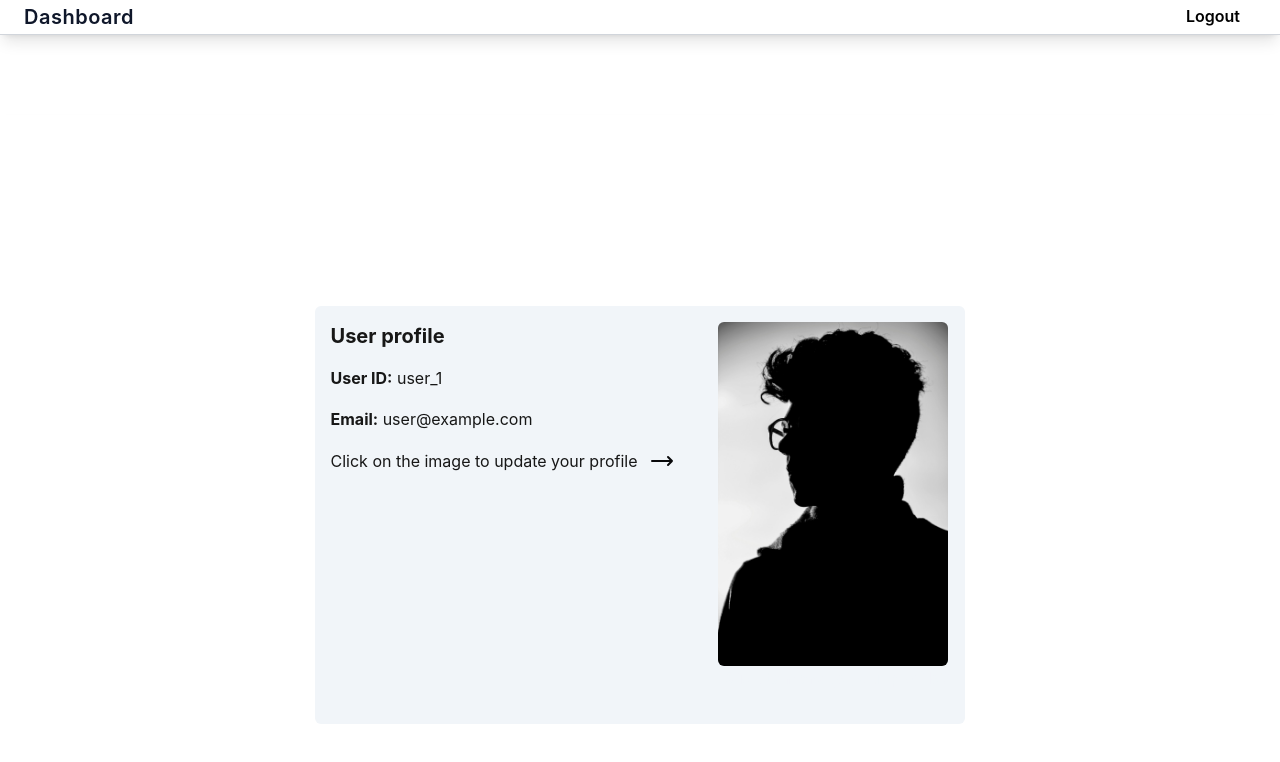
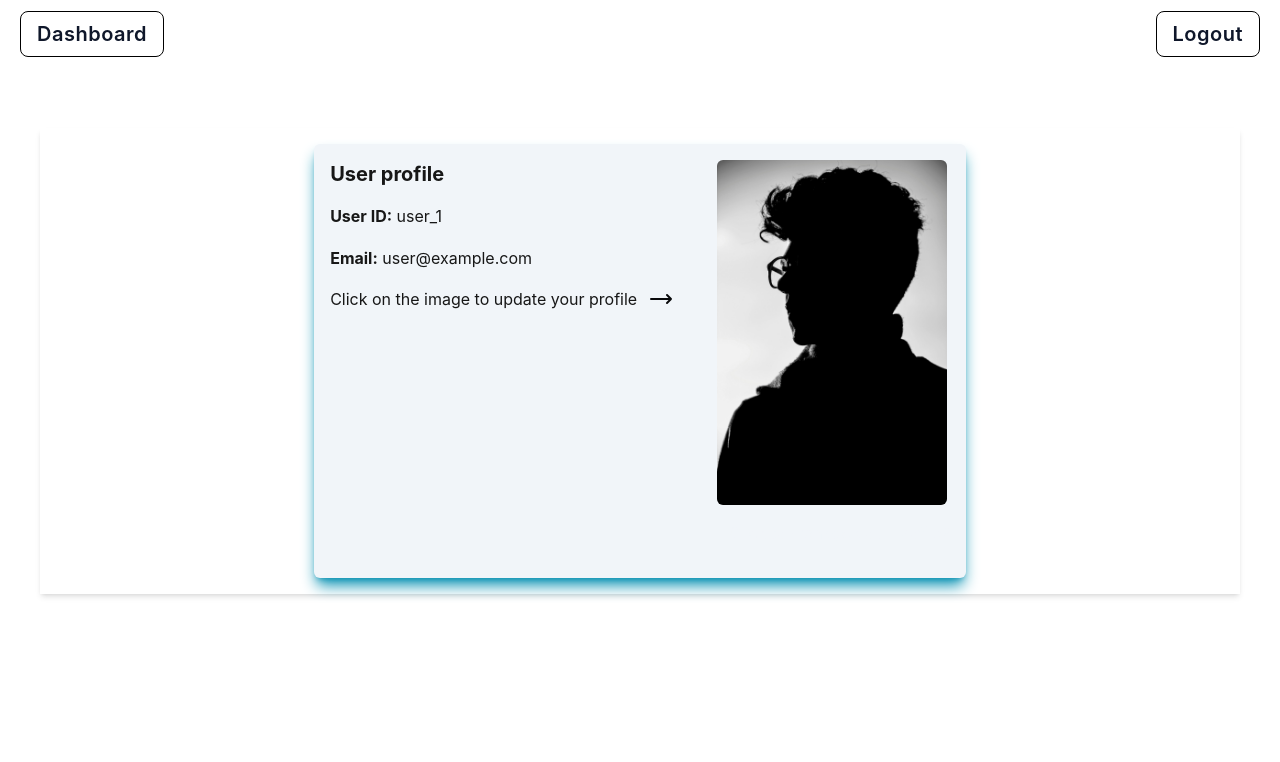
Before and after one commit to tony2tones/tony-gk-assessment, a Next.js app: page /dashboard in a window 1280 px wide. Shown: the top 762 px of the page. Built offline with nearby package versions, Linux system fonts and the light colour scheme; no server answers; sample sign-in values are in the browser's storage.

Commit message:
big styles update and did some touch ups

```diff
--- a/app/components/dashboard.tsx
+++ b/app/components/dashboard.tsx
@@ -22,8 +22,8 @@ const Dashboard = () => {
 
   return (
 
-    <div className="min-h-screen flex flex-col items-center justify-center bg-white shadow-md">
-      <div className='bg-slate-100 p-4 rounded-md'>
+    <div className="container mt-9 flex flex-col items-center justify-center bg-white shadow-md">
+      <div className='bg-slate-100 p-4 rounded-md shadow-cyan-600 shadow-lg'>
         <ProfileWidget uid={user.uid} email={user.email} />
       </div>
     </div>
--- a/app/components/navbar.tsx
+++ b/app/components/navbar.tsx
@@ -11,6 +11,10 @@ export default function NavBar() {
   const [user, loading] = useAuthState(auth);
   const [hydrated, setHydrated] = useState(false);
 
+  function navToDashboard() {
+    router.push('/dashboard');
+  }
+
   useEffect(() => {
     setHydrated(true);
     if (!user && !loading) {
@@ -21,16 +25,19 @@ export default function NavBar() {
   if (!hydrated) return null; // Prevents SSR from rendering inconsistent UI
 
   return (
-    <nav className="w-full bg-white text-black shadow-md hover:shadow-lg transition h-14 flex items-center px-6 border-b border-gray-300">
+    <nav className="w-full bg-white text-black transition h-12 flex items-center px-5 pt-5 0">
       <div className="flex justify-between items-center w-full">
-        <Link href="/dashboard" className="text-xl font-semibold tracking-wide no-underline text-slate-900 hover:bg-gray-200 transition">
+      <button
+              onClick={() => navToDashboard()}
+              className="text-xl font-semibold tracking-wide  text-slate-900 hover:bg-slate-900 transition"
+            >
           Dashboard
-        </Link>
+        </button>
         {user && (
           <div className="flex items-center gap-8">
             <button
               onClick={() => signOut(auth)}
-              className="bg-white border border-black text-black hover:bg-gray-200 px-4 py-1 rounded-md transition"
+              className="text-xl font-semibold tracking-wide  text-slate-900 hover:bg-slate-900 transition"
             >
               Logout
             </button>
--- a/app/components/profile-widget.tsx
+++ b/app/components/profile-widget.tsx
@@ -3,11 +3,7 @@ import { useRouter } from 'next/navigation'
 import { ArrowIcon } from './icons/arrow-icon'
 import Image from 'next/image'
 import profileImage from '@/public/profile.jpg'
-type widgetDetails = {
-  uid:string,
-  email:string | null,
-
-}
+import { widgetDetails } from '../constants/widget-interface'
 
 const ProfileWidget = ({uid, email}:widgetDetails ) => {
   const router = useRouter();
@@ -17,9 +13,10 @@ const ProfileWidget = ({uid, email}:widgetDetails ) => {
   }
 
   return (
-    <div className='flex gap-11'>
+    <section className='flex gap-11'>
           <div>
             <h1 className="text-xl">User profile</h1>
+
             <p><strong>User ID:</strong> {uid}</p>
             <p><strong>Email:</strong> {email ? email : 'No email found'}</p>
             <div className='flex gap-3'>
@@ -30,9 +27,9 @@ const ProfileWidget = ({uid, email}:widgetDetails ) => {
           </div>
           <div className='flex flex-col hover:border-2 border-sky-700 hover:bg-blue-500 hover:text-slate-100 transition-all duration-300' onClick={goToProfile} >
             <Image className='rounded-md hover:cursor-pointer' src={profileImage} width={230} height={300} alt='Profile figure' />
-            <p className='font-bold pl-1 hover:cursor-pointer hover:bg-blue-500 text-slate-100'>Click to manage your profile?</p>
+            <p className='font-normal pt-4 pl-3 hover:cursor-pointer hover:bg-blue-500 text-slate-100'>Click to manage your profile?</p>
           </div>
-        </div>
+        </section>
   )
 }
 
--- /dev/null
+++ b/app/constants/user.tsx
@@ -0,0 +1,6 @@
+export type User = {
+  id: string;
+  fullName: string;
+  email: string;
+  bio: string;
+};
--- /dev/null
+++ b/app/constants/widget-interface.tsx
@@ -0,0 +1,4 @@
+export type widgetDetails = {
+  uid:string,
+  email:string | null,
+}
--- a/app/globals.css
+++ b/app/globals.css
@@ -130,21 +130,23 @@ button {
   padding: 0.5rem 1rem;
   border-radius: 8px;
   font-size: 1rem;
-  font-weight: 600;
-  color: #ffffff;
-  background-color: var(--secondary-color);
-  border: none;
+  font-weight: 400;
+  color: black;
+  background-color: #ffffff;
+  border: 1px solid black;
   transition: background 0.3s ease;
 }
 
 input {
   background-color: #ffffff;
+  border: 1px solid black;
   padding: 10px;
   border-radius: 5px;
 }
 
 button:hover {
   background-color: #1d4ed8;
+  color:white;
 }
 
 /* Container */
--- a/app/page.tsx
+++ b/app/page.tsx
@@ -1,13 +1,12 @@
 'use client'
 
 import { useAuthState } from 'react-firebase-hooks/auth'
-import { signOut } from "firebase/auth";
 import { auth } from './utils/firebaseConfig';
 import { useEffect } from 'react';
 import { useRouter } from 'next/navigation';
-import Link from 'next/link';
 import { doc, getDoc } from "firebase/firestore";
 import { db } from '@/app/utils/firebaseConfig';
+import { Link } from 'lucide-react';
 
 const docRef = doc(db, "users", "tony");
 const docSnap = await getDoc(docRef);
@@ -30,23 +29,10 @@ const Landing = () => {
     }
   }, [user, loading, router]);
 
-  if (loading || !user) {
-    return <div className="min-h-screen flex items-center justify-center text-white">Loading...</div>
-  }
 
   return (
     <div className="w-full flex justify-center ">
-      <div className="m-3 bg-gray-500 p-4">
-        <button onClick={() => signOut(auth)} className="bg-red-500 px-4 py-2 text-white">Logout</button>
-        <div className="bg-slate-400">
-          <h1 className="text-xl">Dashboard</h1>
-          <p><strong>User ID:</strong> {user.uid}</p>
-          <p><strong>Name:</strong> {user.displayName ? user.displayName : 'no name'}</p>
-          <p><strong>Email:</strong> {user.email}</p>
-        </div>
-
-        <Link href={`/profile-management/${user.uid}`} className="text-blue-300">View Profile</Link>
-      </div>
+      <Link href='/sign-up' >Go to log in page</Link>
     </div>
   );
 }
--- a/app/sign-in/page.tsx
+++ b/app/sign-in/page.tsx
@@ -41,7 +41,7 @@ const navToSignUp =() => {
     <h1>Sign In</h1>
     <form onSubmit={onSubmit}>
       <div>
-        <label>Email</label>
+        <label>Email* :</label>
         <input
           type='email'
           placeholder='Please enter email'
@@ -52,7 +52,7 @@ const navToSignUp =() => {
         />
       </div>
       <div>
-        <label>Password</label>
+        <label>Password* :</label>
         <input
           type='password'
           placeholder='Please enter email'
@@ -62,7 +62,7 @@ const navToSignUp =() => {
           className='w-full p-3 mb-4 bg-slate-100 rounded outline-none text-slate-950 placeholder-gray-500'
           />
           <div className='flex justify-between'>
-      <button type='submit' className='bg-sky-400'>Sign in</button>
+      <button type='submit' >Sign in</button>
         <button type='button' onClick={navToSignUp}>Need to signed up?</button>
         </div>
         </div>
--- a/package.json
+++ b/package.json
@@ -10,7 +10,6 @@
     "test": "jest"
   },
   "dependencies": {
-    "autoprefixer": "^10.4.20",
     "firebase": "^11.2.0",
     "lucide-react": "^0.474.0",
     "next": "15.1.6",
@@ -30,6 +29,7 @@
     "@types/node": "^20",
     "@types/react": "^19",
     "@types/react-dom": "^19",
+    "autoprefixer": "^10.4.20",
     "babel-jest": "^29.7.0",
     "eslint": "^9",
     "eslint-config-next": "15.1.6",
```
Also changed, not shown: app/components/userProfile.tsx (+51 -45 lines), 1 other file (tests, documents, lock files or other folders).
